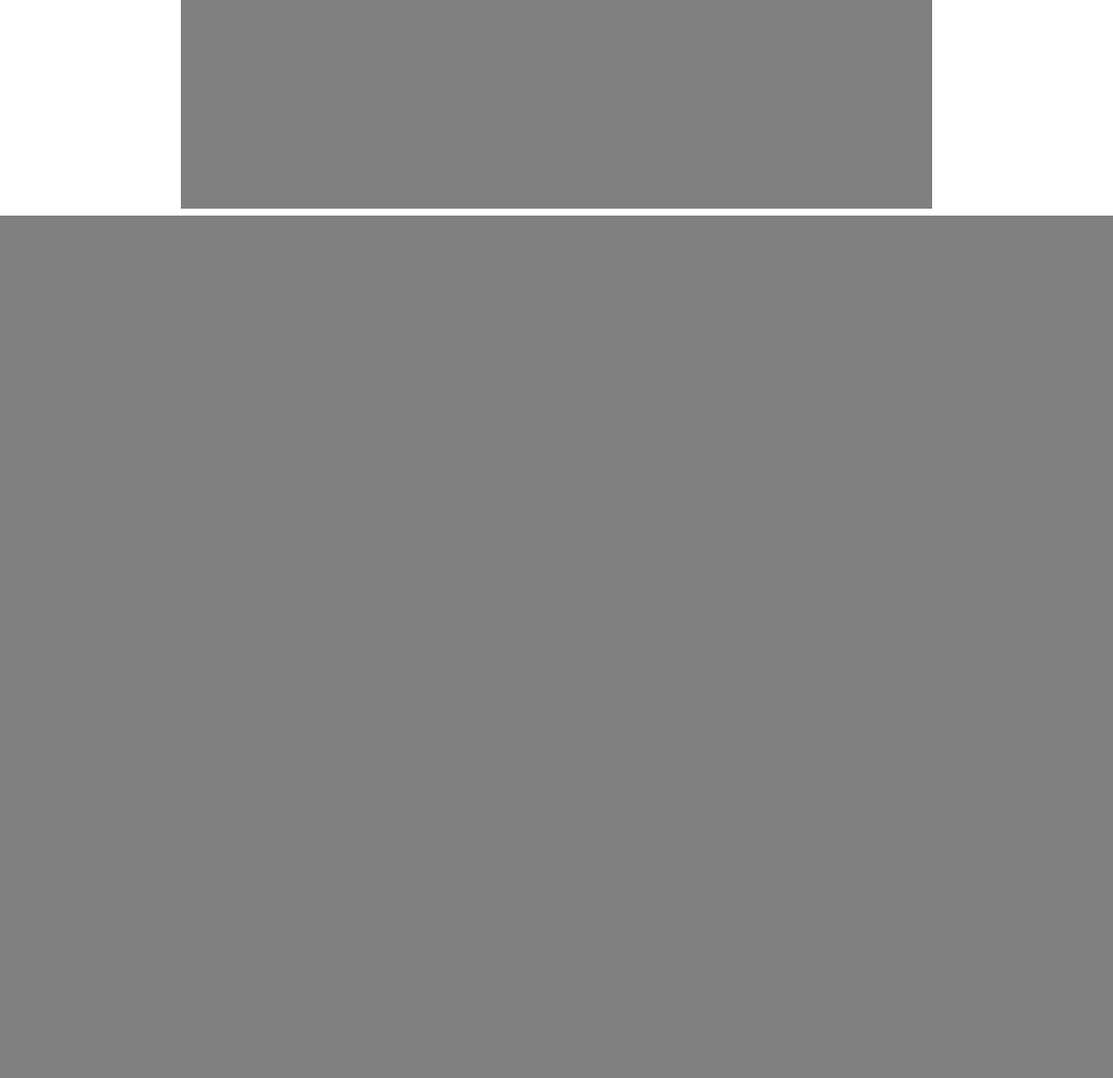
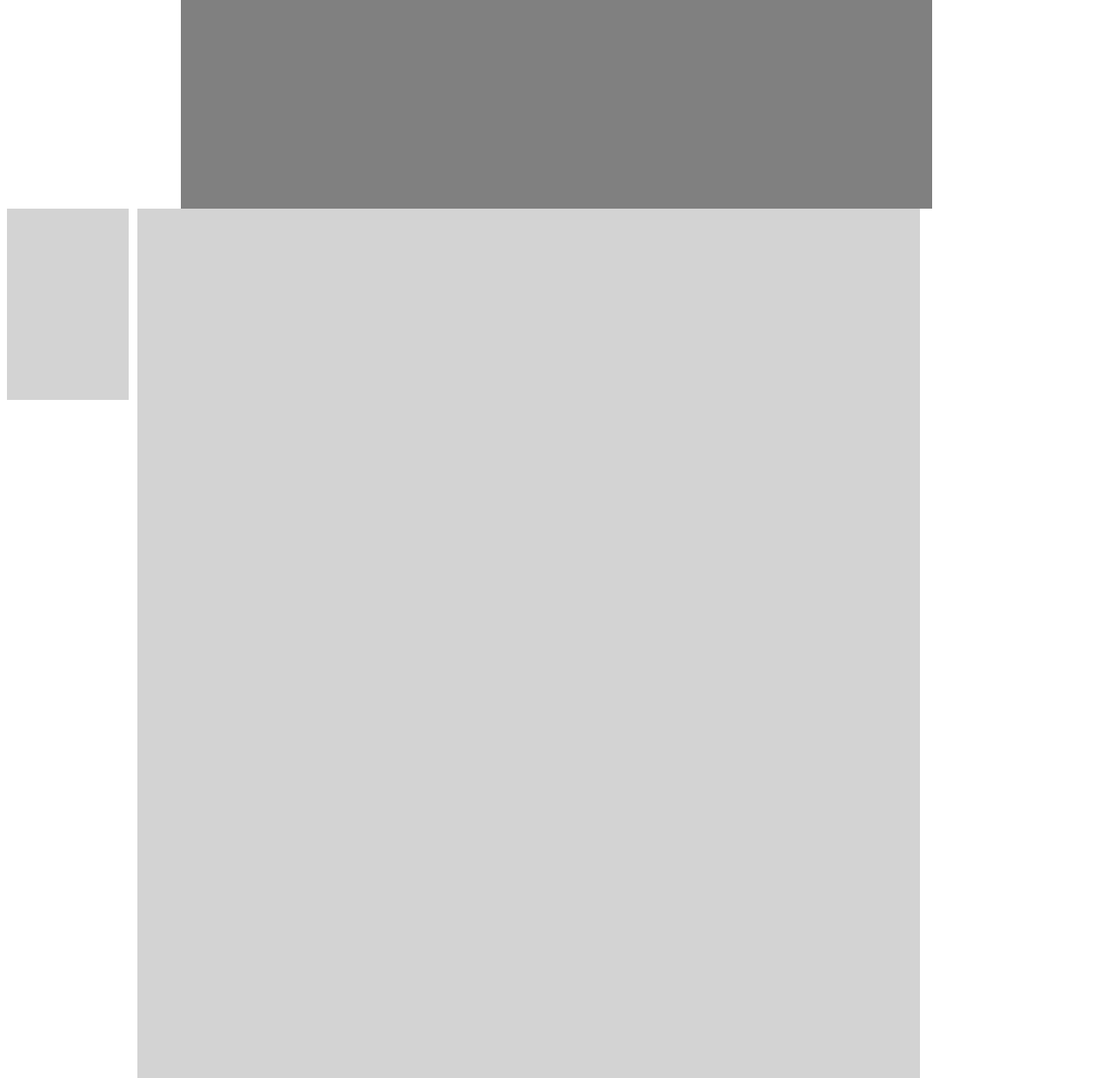
Before and after one commit to Svries/KBSLLH, a PHP site: page /Gastenboek.php in a window 1280 px wide. Shown: the part 1246-2486 px from the top of the page at 87% size. Before the commit the page ends 1494 px from the top, so only its background shows below. Run offline with PHP 8.4, Linux system fonts and the light colour scheme; some web fonts are replaced.

Commit message:
HTML gastenboek

```diff
--- a/Gastenboek.php
+++ b/Gastenboek.php
@@ -55,5 +55,7 @@ and open the template in the editor.
             <p class="menu2"><a href="">Inloggen</a></p>
         </div>
         <div class="info"></div>
+        <div class="gastmenu"></div>
+        <div class="gastberichten"></div>
     </body>
 </html>
```
